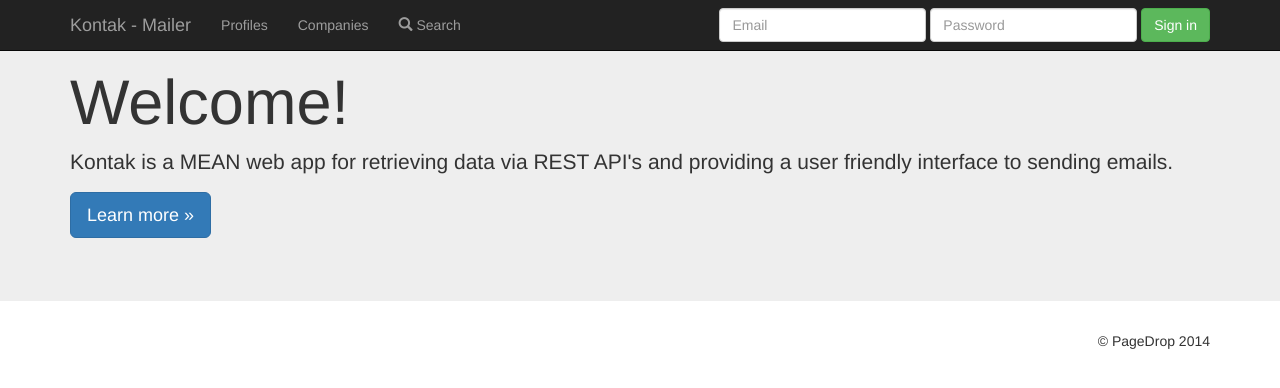
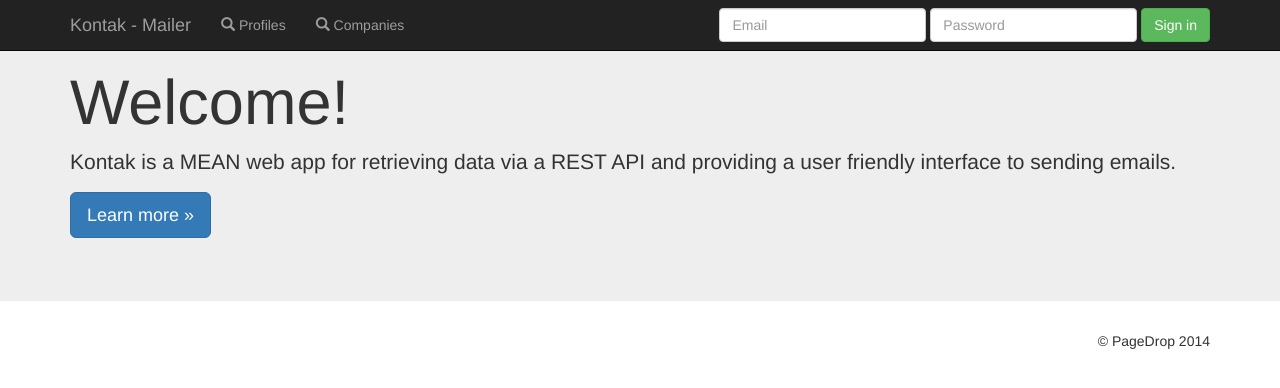
Before and after one commit to Stevenje/Mailer, a website: page client/index.html in a window 1280 px wide. Drawn offline with nearby package versions, Linux system fonts and the light colour scheme; some packages are replaced by stand-ins of ours; a script that the page names is missing.

```diff
--- a/client/app.js
+++ b/client/app.js
@@ -75,16 +75,16 @@
         // ABOUT PAGE AND MULTIPLE NAMED VIEWS =================================
         .state('profiles', {
             url: '/profiles',
-            templateUrl: 'templates/partial-profiles.html'
+            templateUrl: 'templates/partial-search.html'
         })
         .state('comp', {
             url: '/comp',
             templateUrl: 'templates/partial-comp.html'
         })
-        .state('search', {
-            url: '/search',
-            templateUrl: 'templates/partial-search.html'
-        });
+//        .state('search', {
+//            url: '/search',
+//            templateUrl: 'templates/partial-search.html'
+//        });
         // Full User Profile
 //        .state('detail', {
 //            url: '/profiles/:profile',
--- a/client/index.html
+++ b/client/index.html
@@ -23,9 +23,8 @@
           <a class="navbar-brand" ui-sref="index">Kontak - Mailer</a>
         </div>
         <ul class="nav navbar-nav">
-          <li><a ui-sref="profiles">Profiles</a></li>
-          <li><a ui-sref="comp">Companies</a></li>
-          <li><a ui-sref="search"><span class="glyphicon glyphicon-search"></span> Search</a></li>
+          <li><a ui-sref="profiles"><span class="glyphicon glyphicon-search"></span> Profiles</a></li>
+          <li><a ui-sref="comp"><span class="glyphicon glyphicon-search"></span> Companies</a></li>
         </ul>
         <div class="navbar-collapse collapse">
           <form class="navbar-form navbar-right" role="form">
--- a/client/templates/partial-home.html
+++ b/client/templates/partial-home.html
@@ -3,7 +3,7 @@
     <div class="jumbotron">
       <div class="container">
         <h1>Welcome!</h1>
-        <p>Kontak is a MEAN web app for retrieving data via REST API's and providing a user friendly interface to sending emails.</p>
+        <p>Kontak is a MEAN web app for retrieving data via a REST API and providing a user friendly interface to sending emails.</p>
         <p><a class="btn btn-primary btn-lg" role="button">Learn more &raquo;</a></p>
       </div>
     </div>
```
